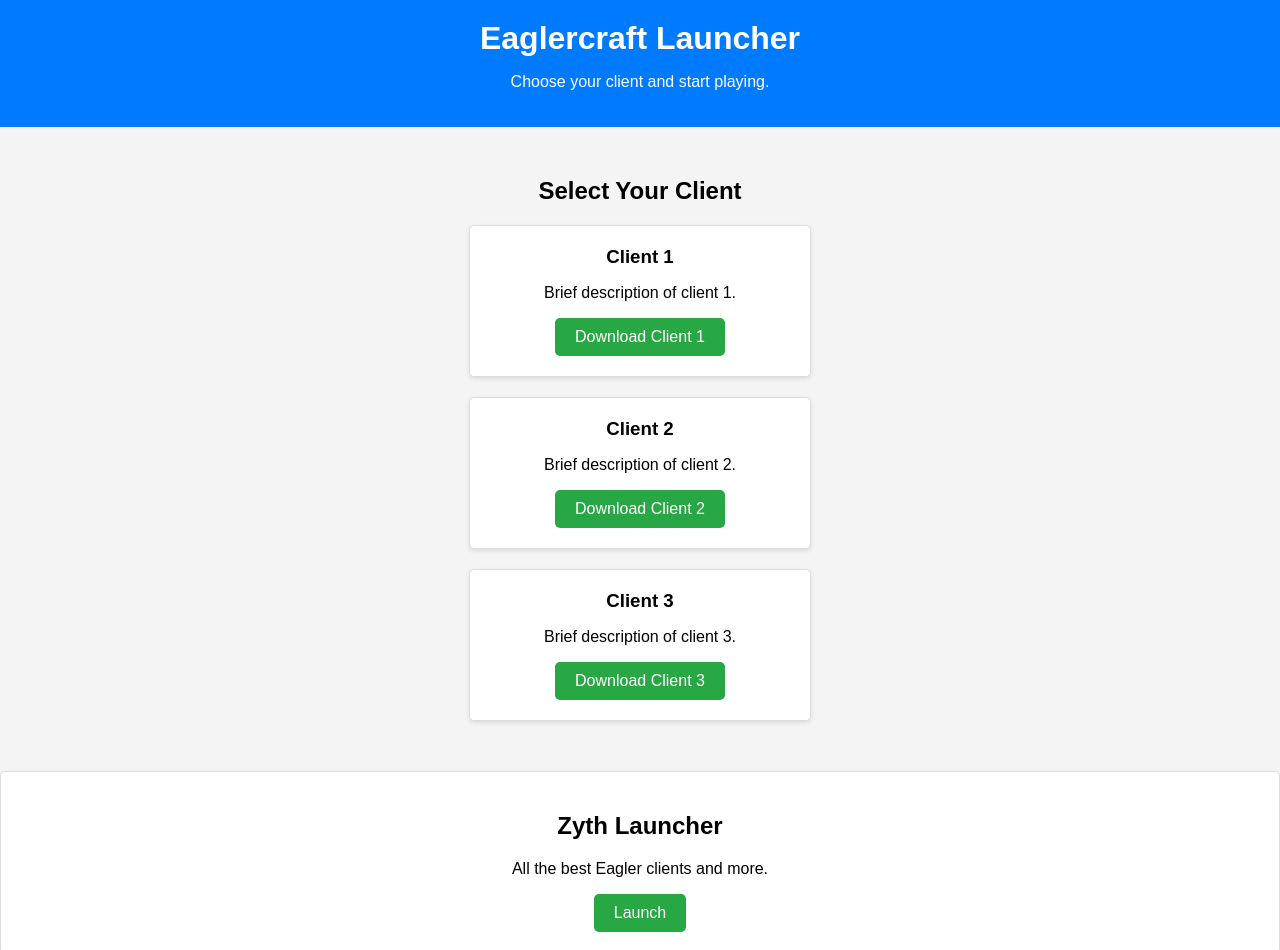
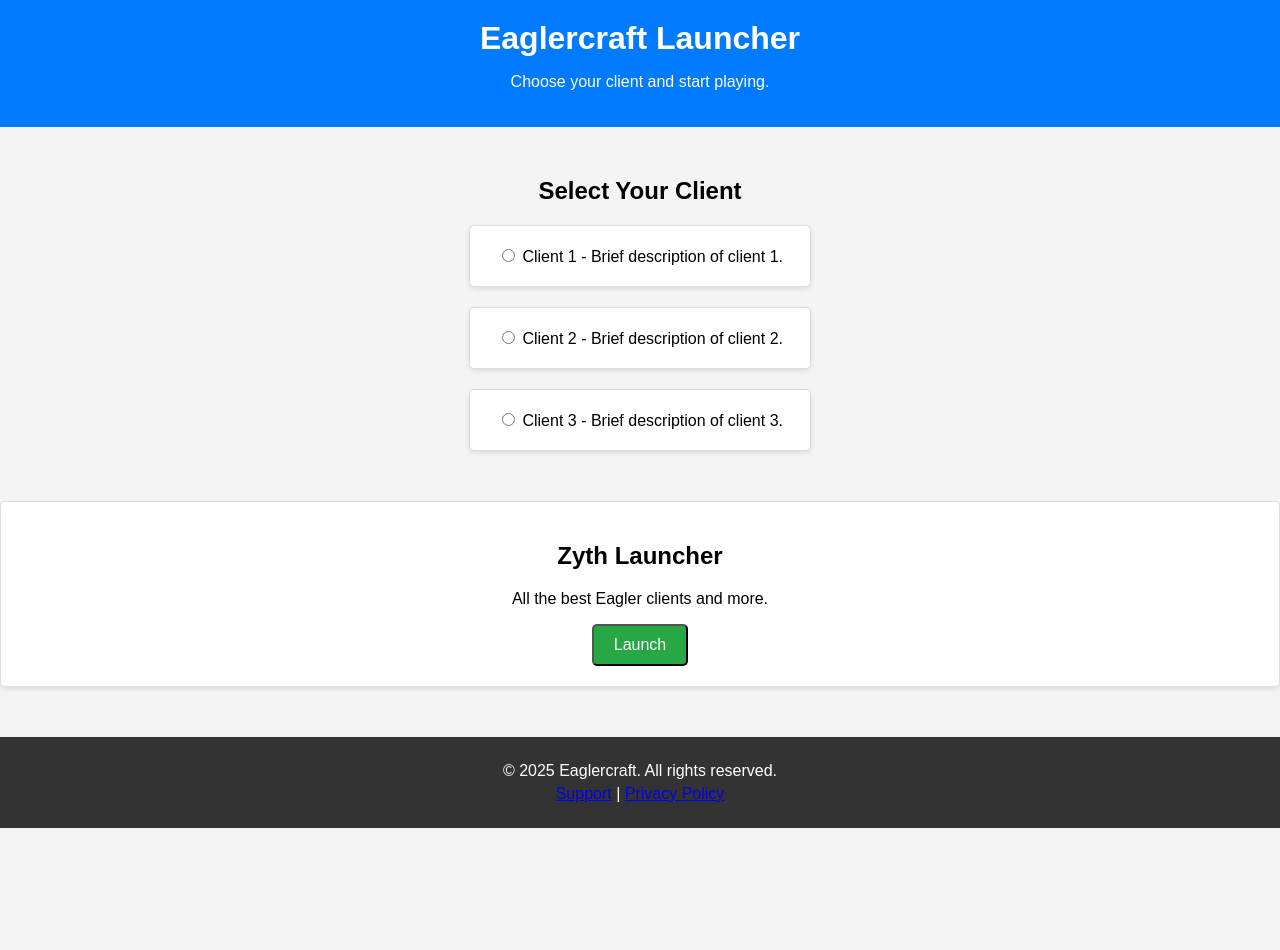
Before and after one commit to printhelloworldasdas/Zyth-launcher, a plain HTML site: page index.html in a window 1280 px wide. Shown: the top 950 px of the page. After the commit the page ends 828 px from the top, so only its background shows below. Drawn offline with Linux system fonts and the light colour scheme.

Commit message:
Update index.html

```diff
--- a/index.html
+++ b/index.html
@@ -18,26 +18,23 @@
         <section class="client-selection">
             <h2>Select Your Client</h2>
             <div class="client-option">
-                <h3>Client 1</h3>
-                <p>Brief description of client 1.</p>
-                <a href="#" class="download-button">Download Client 1</a>
+                <input type="radio" id="client1" name="client" value="Client1">
+                <label for="client1">Client 1 - Brief description of client 1.</label>
             </div>
             <div class="client-option">
-                <h3>Client 2</h3>
-                <p>Brief description of client 2.</p>
-                <a href="#" class="download-button">Download Client 2</a>
+                <input type="radio" id="client2" name="client" value="Client2">
+                <label for="client2">Client 2 - Brief description of client 2.</label>
             </div>
             <div class="client-option">
-                <h3>Client 3</h3>
-                <p>Brief description of client 3.</p>
-                <a href="#" class="download-button">Download Client 3</a>
+                <input type="radio" id="client3" name="client" value="Client3">
+                <label for="client3">Client 3 - Brief description of client 3.</label>
             </div>
         </section>
 
         <section class="launch-section">
             <h2>Zyth Launcher</h2>
             <p>All the best Eagler clients and more.</p>
-            <a href="#" class="launch-button">Launch</a>
+            <button class="launch-button" onclick="launchClient()">Launch</button>
         </section>
     </main>
 
@@ -45,6 +42,19 @@
         <p>&copy; 2025 Eaglercraft. All rights reserved.</p>
         <p><a href="#">Support</a> | <a href="#">Privacy Policy</a></p>
     </footer>
+
+    <script>
+        function launchClient() {
+            const selectedClient = document.querySelector('input[name="client"]:checked');
+            if (selectedClient) {
+                alert(`Launching ${selectedClient.value}`);
+                // Here you would add the actual code to launch the selected client
+                // e.g., window.location.href = selectedClient.value;
+            } else {
+                alert('Please select a client to launch.');
+            }
+        }
+    </script>
 </body>
 
 </html>
```
